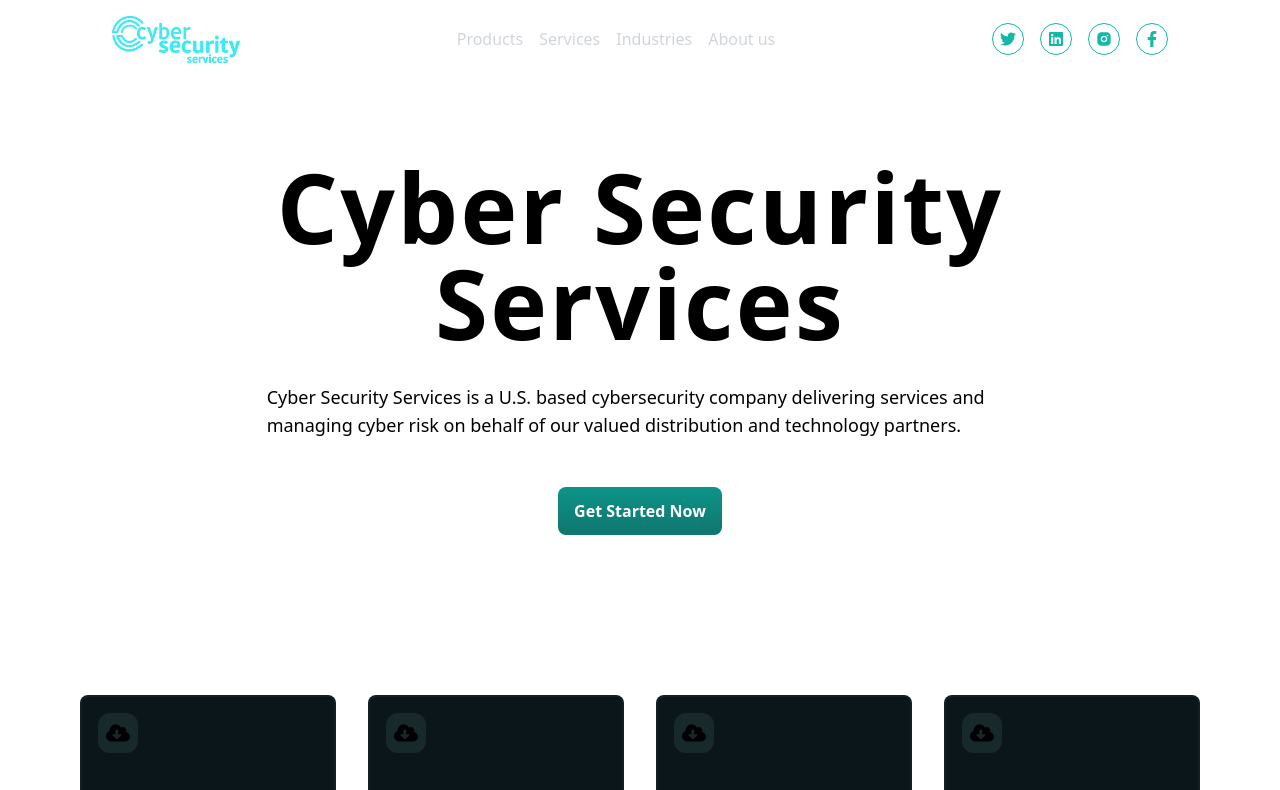
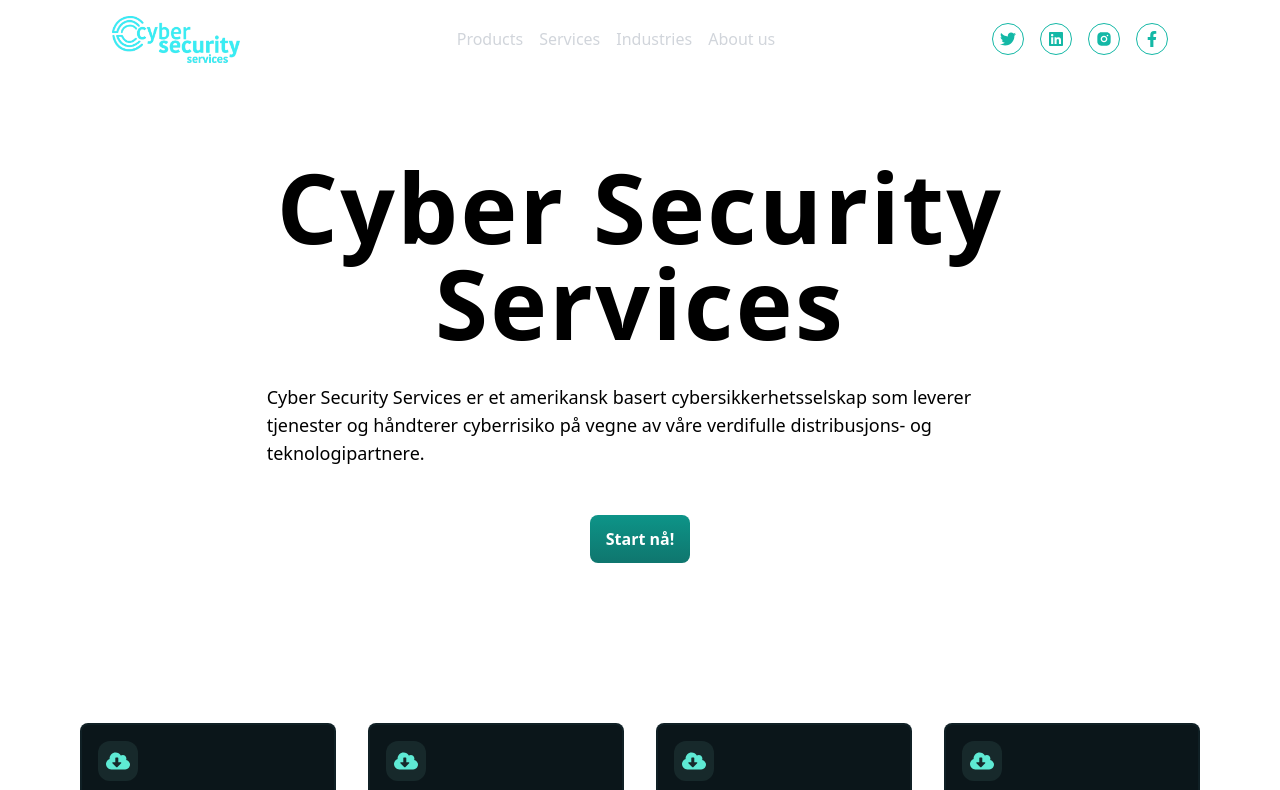
Before and after one commit to lukasolsen/cybersec, a React (Vite) app: page / in a window 1280 px wide. Shown: the top 790 px of the page. Built offline with nearby package versions, Linux system fonts and the light colour scheme.

Commit message:
(chore): Fix text language to norwegian

```diff
--- a/src/components/Footer.tsx
+++ b/src/components/Footer.tsx
@@ -81,8 +81,8 @@ export const Footer: React.FC = () => {
             className="max-h-36 max-w-36 object-cover inline"
           />
           <p className="text-gray-500 dark:text-gray-400 text-center">
-            A leading provider of cybersecurity services and solutions for
-            distribution and technology partners around the United States.
+            En ledende leverandør av cybersikkerhetstjenester og -løsninger for
+            distribusjon og teknologipartnere rundt om i USA.
           </p>
         </div>
         {Fields.map((field) => (
--- a/src/routes/index.tsx
+++ b/src/routes/index.tsx
@@ -11,13 +11,14 @@ const Index: React.FC = () => {
             Cyber Security Services
           </h1>
           <p className="dark:text-gray-400 text-lg w-8/12">
-            Cyber Security Services is a U.S. based cybersecurity company
-            delivering services and managing cyber risk on behalf of our valued
-            distribution and technology partners.
+            Cyber Security Services er et amerikansk basert
+            cybersikkerhetsselskap som leverer tjenester og håndterer
+            cyberrisiko på vegne av våre verdifulle distribusjons- og
+            teknologipartnere.
           </p>
 
           <button className="bg-gradient-to-b from-teal-600 to-teal-700 text-white rounded-lg py-3 px-4 mt-4 font-semibold">
-            Get Started Now
+            Start nå!
           </button>
         </div>
       </section>
@@ -25,28 +26,28 @@ const Index: React.FC = () => {
       <section className="p-20" id="brief">
         <div className="grid grid-cols-4 gap-8">
           <Card
-            title="Managed Detection and Response"
-            descripton="We take the #1 breach prevention software, CrowdStrike, and couple it with 100% U.S. threat hunting and response services 24x7x365..."
+            title="Administrert Deteksjon og Respons"
+            descripton="Vi tar den beste programvaren for bruddforebygging, CrowdStrike, og kobler den med 100% amerikanske tjenester for trusseljakt og respons 24x7x365..."
             link="/cyber-security"
-            icon={<FaCloudDownloadAlt />}
+            icon={<FaCloudDownloadAlt className="text-teal-300" />}
           />
           <Card
-            title="Managed Detection and Response"
-            descripton="We take the #1 breach prevention software, CrowdStrike, and couple it with 100% U.S. threat hunting and response services 24x7x365..."
+            title="Virtual CISO"
+            descripton="Vi kan fungere som din virtuelle sjef for informasjonssikkerhet (vCiso) og bringe spesialisert cybersikkerhetskompetanse til organisasjonen din. Vi designer et moden cybersikkerhetsprogram og reduserer risikoen betydelig."
             link="/cyber-security"
-            icon={<FaCloudDownloadAlt />}
+            icon={<FaCloudDownloadAlt className="text-teal-300" />}
           />
           <Card
-            title="Managed Detection and Response"
-            descripton="We take the #1 breach prevention software, CrowdStrike, and couple it with 100% U.S. threat hunting and response services 24x7x365..."
+            title="Penetrasjonstesting"
+            descripton="Vårt penetrasjonstestingteam kan identifisere sårbarheter innen cybersikkerhet før en inntrenger har muligheten til å infiltrere nettverket eller datasystemet ditt. Vi avdekker svakheter i nettverket ditt eller innen applikasjoner."
             link="/cyber-security"
-            icon={<FaCloudDownloadAlt />}
+            icon={<FaCloudDownloadAlt className="text-teal-300" />}
           />
           <Card
-            title="Managed Detection and Response"
-            descripton="We take the #1 breach prevention software, CrowdStrike, and couple it with 100% U.S. threat hunting and response services 24x7x365..."
+            title="Cyber Security"
+            descripton="Vårt penetrasjonstestingteam kan identifisere sårbarheter innen cybersikkerhet før en inntrenger har muligheten til å infiltrere nettverket eller datasystemet ditt. Vi avdekker svakheter i nettverket ditt eller innen applikasjoner."
             link="/cyber-security"
-            icon={<FaCloudDownloadAlt />}
+            icon={<FaCloudDownloadAlt className="text-teal-300" />}
           />
         </div>
       </section>
```
